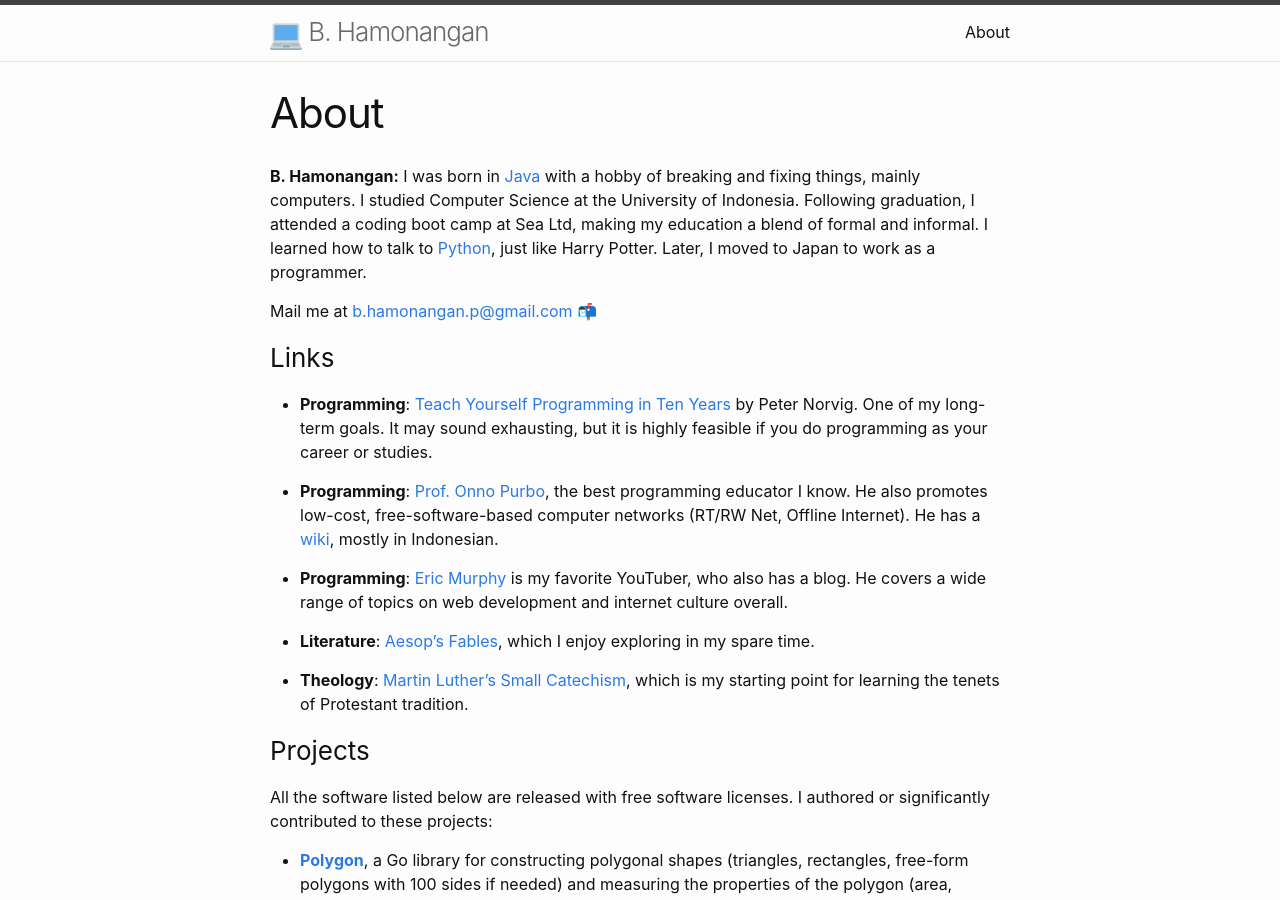
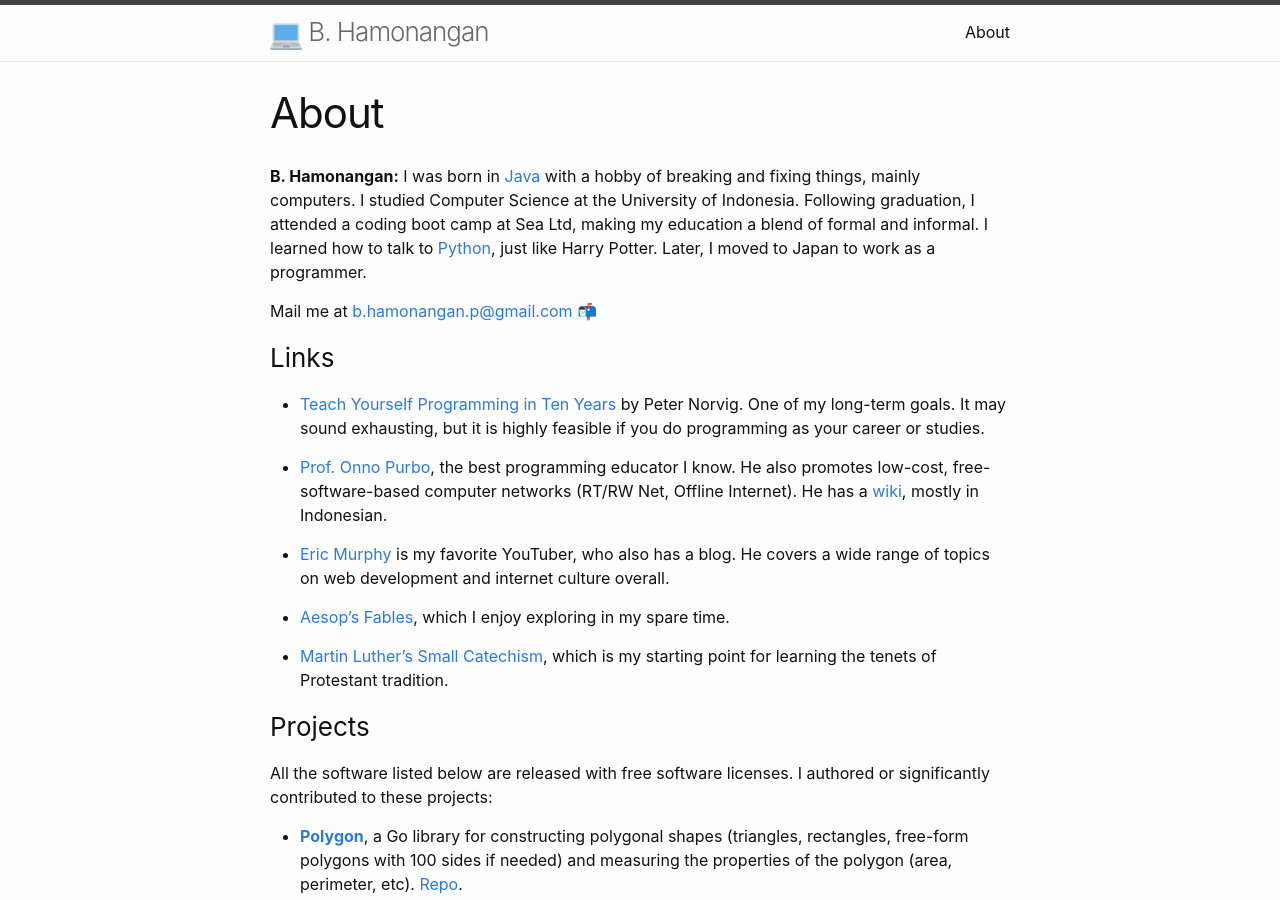
Before and after one commit to hamonangann/hamonangann.github.io, a Jekyll site: the page built from about-en.markdown, in a window 1280 px wide and 900 px high. Built offline with Jekyll 4.4.1, drawn with Linux system fonts in a browser that asks for light colours.

Commit message:
update links

```diff
--- a/about-en.markdown
+++ b/about-en.markdown
@@ -11,16 +11,16 @@ Mail me at [b.hamonangan.p@gmail.com
 
 ### Links
 
-- **Programming**: [Teach Yourself Programming in Ten Years](https://www.norvig.com/21-days.html) by Peter Norvig. One of my long-term goals. It may sound exhausting, but it is highly feasible if you do programming as your career or studies.
+- [Teach Yourself Programming in Ten Years](https://www.norvig.com/21-days.html) by Peter Norvig. One of my long-term goals. It may sound exhausting, but it is highly feasible if you do programming as your career or studies.
 
-- **Programming**: [Prof. Onno Purbo](http://onnocenter.or.id/), the best programming educator I know. He also promotes low-cost, free-software-based computer networks (RT/RW Net, Offline Internet). He has a [wiki](https://onnocenter.or.id/wiki/index.php/Main_Page), mostly in Indonesian.
+- [Prof. Onno Purbo](http://onnocenter.or.id/), the best programming educator I know. He also promotes low-cost, free-software-based computer networks (RT/RW Net, Offline Internet). He has a [wiki](https://onnocenter.or.id/wiki/index.php/Main_Page), mostly in Indonesian.
 
-- **Programming**: [Eric Murphy](https://ericmurphy.xyz/) is my favorite
+- [Eric Murphy](https://ericmurphy.xyz/) is my favorite
 YouTuber, who also has a blog. He covers a wide range of topics on web development and internet culture overall.
 
-- **Literature**: [Aesop's Fables](https://www.aesopfables.com/randfabl.html), which I enjoy exploring in my spare time.
+- [Aesop's Fables](https://www.aesopfables.com/randfabl.html), which I enjoy exploring in my spare time.
 
-- **Theology**: [Martin Luther's Small Catechism](https://www.gutenberg.org/ebooks/1670), which is my starting point for learning the tenets of Protestant tradition.
+- [Martin Luther's Small Catechism](https://www.gutenberg.org/ebooks/1670), which is my starting point for learning the tenets of Protestant tradition.
 
 <!-- ### Useful readings
 
```
